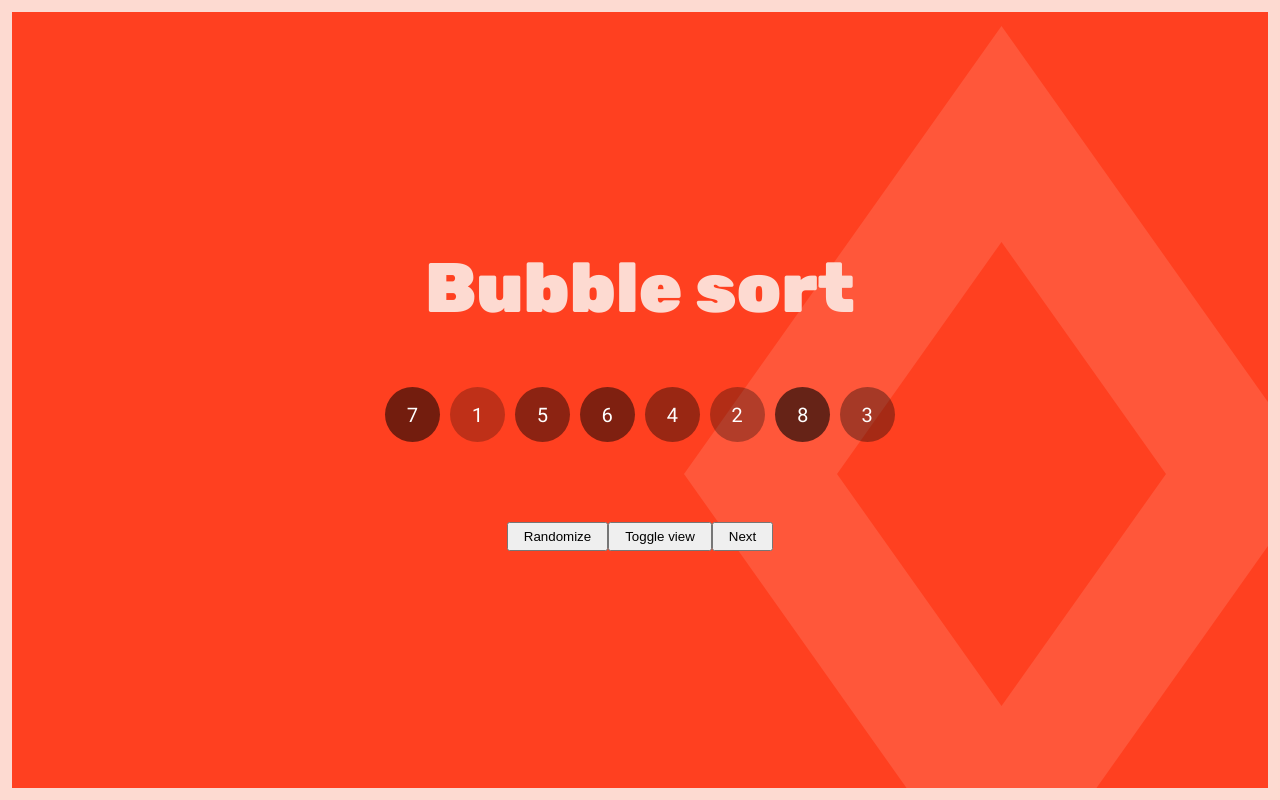
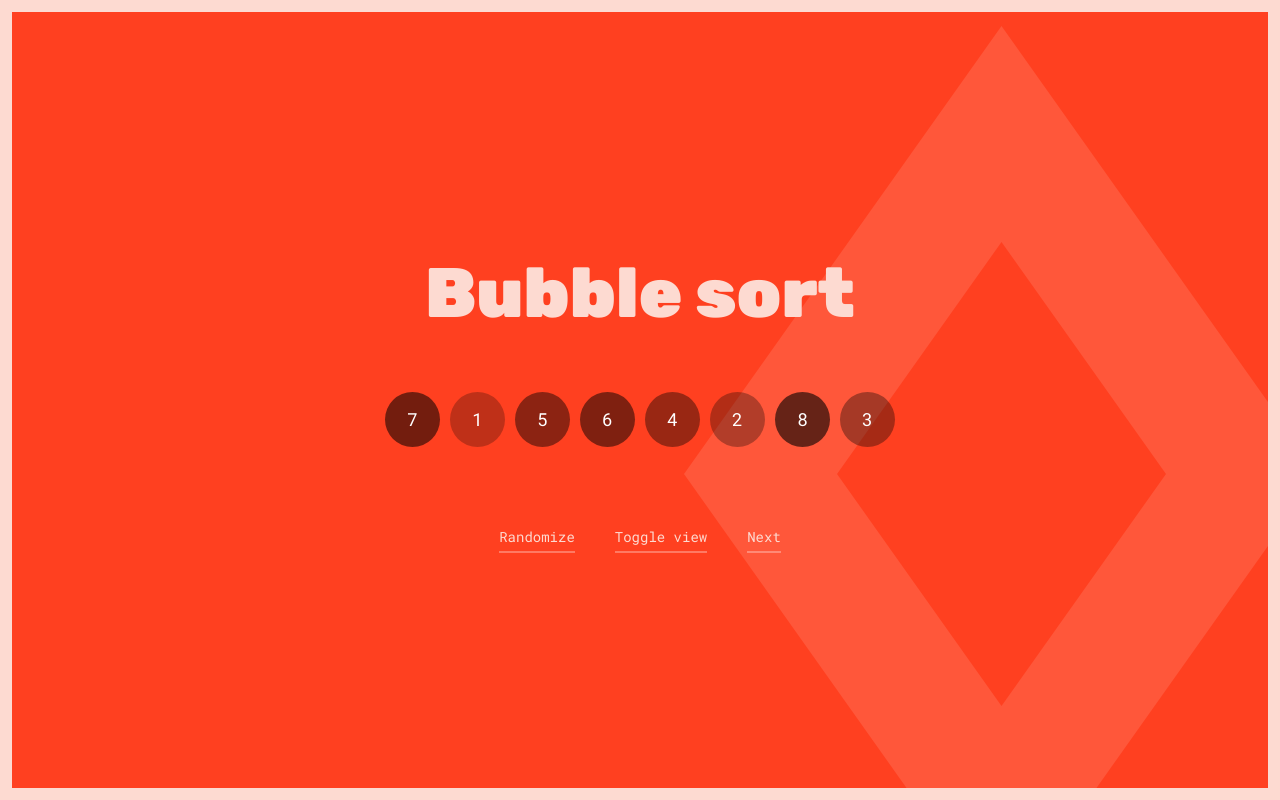
Before and after one commit to chardos/algorithm-viz, a React app: page /bubblesort in a window 1280 px wide. Built offline with nearby package versions, Linux system fonts and the light colour scheme.

Commit message:
random/toggle/next links styled

```diff
--- a/src/App.scss
+++ b/src/App.scss
@@ -2,24 +2,3 @@
 .App {
   text-align: center;
 }
-
-.App-logo {
-  animation: App-logo-spin infinite 20s linear;
-  height: 80px;
-}
-
-.App-header {
-  background-color: #222;
-  height: 150px;
-  padding: 20px;
-  color: white;
-}
-
-.App-intro {
-  font-size: large;
-}
-
-@keyframes App-logo-spin {
-  from { transform: rotate(0deg); }
-  to { transform: rotate(360deg); }
-}
--- a/src/components/BubbleSort/BubbleSort.js
+++ b/src/components/BubbleSort/BubbleSort.js
@@ -85,9 +85,9 @@ export default class BubbleSortWrap extends SortWrapper {
                     })}
                 </div>
 
-                <button className="binary-search__sort-button" onClick={this.randomize}>Randomize</button>
-                <button className="binary-search__sort-button" onClick={this.toggleView}>Toggle view</button>
-                <button className="binary-search__sort-button" onClick={this.next}>Next</button>
+                <span className="minilink" onClick={this.randomize}>Randomize</span>
+                <span className="minilink" onClick={this.toggleView}>Toggle view</span>
+                <span className="minilink" onClick={this.next}>Next</span>
             </div>
         );
     }
--- a/src/components/Common/SingleNode/SingleNode.scss
+++ b/src/components/Common/SingleNode/SingleNode.scss
@@ -9,7 +9,7 @@
     justify-content: center;
     width: 55px;
     height: 55px;
-    font-size: 20px;
+    font-size: 18px;
     margin-right: 10px;
     color: white;
     background-color: #777;
--- a/src/index.scss
+++ b/src/index.scss
@@ -36,3 +36,45 @@ h1{
     font-family: 'Rubik', sans-serif;
     line-height: 1.1;
 }
+
+
+.minilink {
+    position: relative;
+    cursor: pointer;
+    margin: 0 20px;
+    padding: 7px 0;
+    -moz-user-select: none;
+    -khtml-user-select: none;
+    -webkit-user-select: none;
+    transition: .3s all;
+
+    &:before{
+        position: absolute;
+        content: '';
+        left: 0;
+        bottom: 0;
+        height: 2px;
+        width: 100%;
+        background-color: white;
+        opacity: .3;
+    }
+    &:after{
+        position: absolute;
+        content: '';
+        left: 0;
+        bottom: 0;
+        height: 2px;
+        width: 100%;
+        background-color: white;
+        opacity: 1;
+        transform: scale(0, 1);
+
+        transition: .3s all;
+    }
+    &:hover{
+        color: white;
+    }
+    &:hover:after{
+        transform: scale(1, 1);
+    }
+}
```
